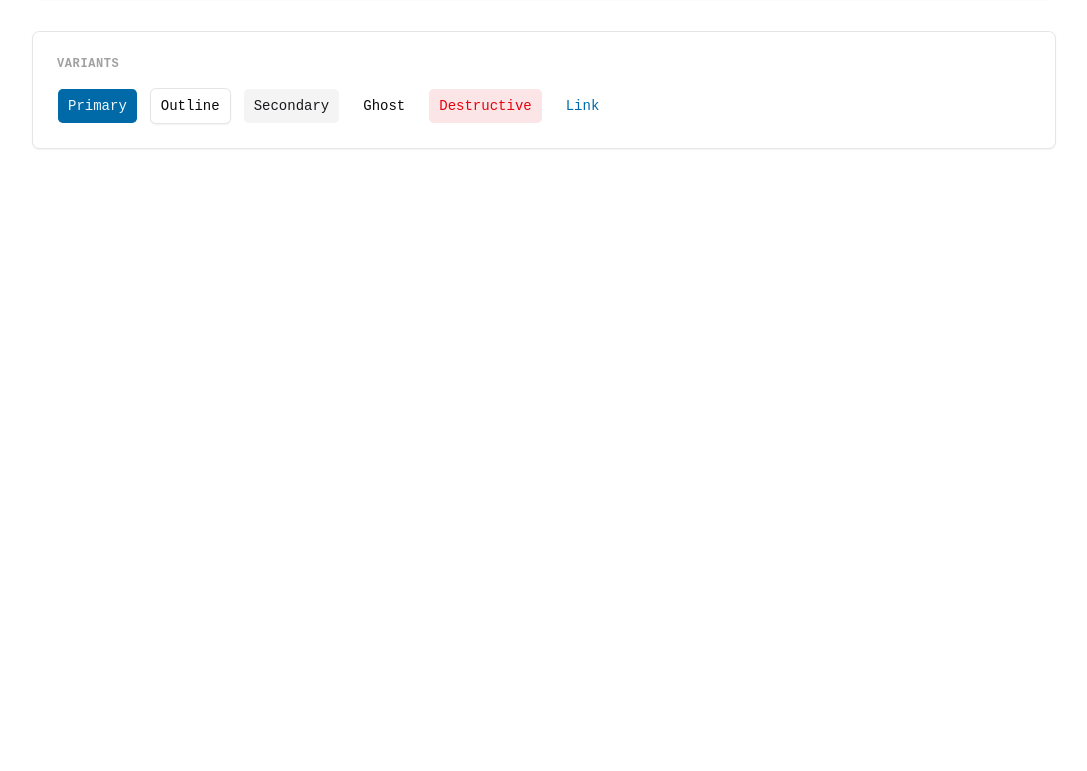
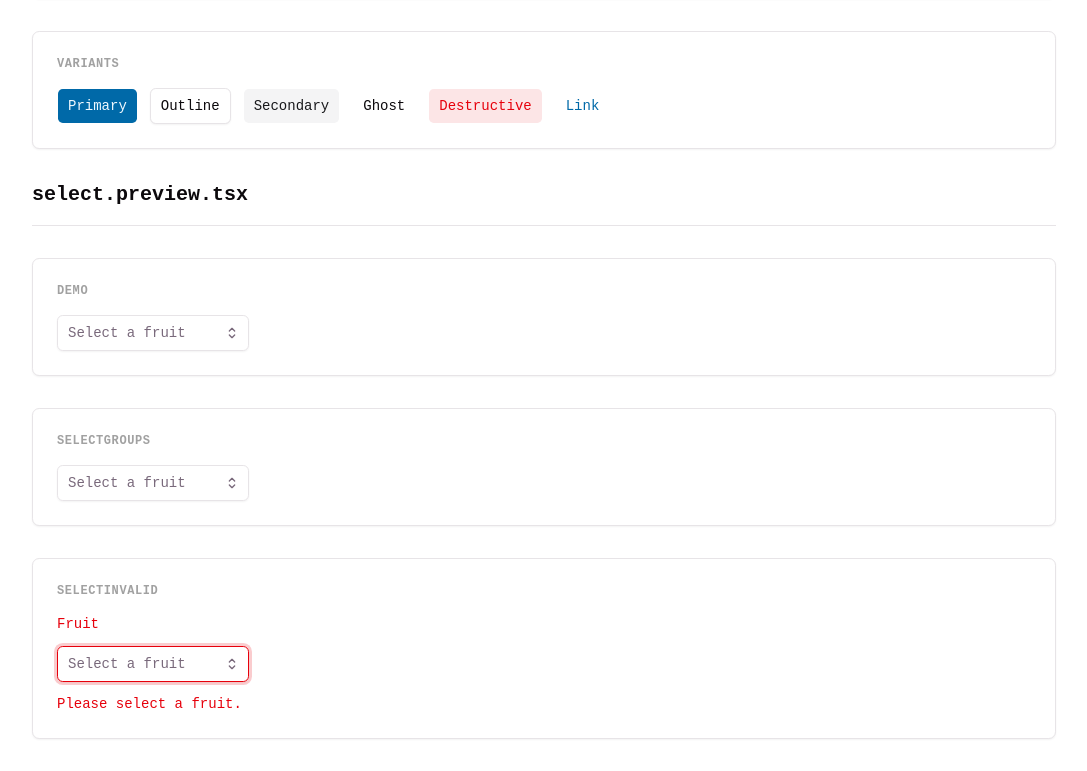
Before and after one commit to acidMyke/estatimator-webapp, a React (Vite) app in the folder web_app/: page /preview/components/ui in a window 1280 px wide. Shown: the part 382-1153 px from the top of the page, without its empty margins (96-1183 px from the left). Before the commit the page ends 800 px from the top, so only its background shows below. Built offline with nearby package versions, Linux system fonts and the light colour scheme.

Commit message:
chore: select preview & spacing between preview sections

```diff
--- /dev/null
+++ b/web_app/src/components/ui/select.preview.tsx
@@ -0,0 +1,104 @@
+import {
+  Select,
+  SelectContent,
+  SelectGroup,
+  SelectItem,
+  SelectLabel,
+  SelectSeparator,
+  SelectTrigger,
+  SelectValue,
+} from '@/components/ui/select';
+
+import { Field, FieldError, FieldLabel } from './field';
+
+const items = [
+  { label: 'Select a fruit', value: null },
+  { label: 'Apple', value: 'apple' },
+  { label: 'Banana', value: 'banana' },
+  { label: 'Blueberry', value: 'blueberry' },
+  { label: 'Grapes', value: 'grapes' },
+  { label: 'Pineapple', value: 'pineapple' },
+];
+
+export function Demo() {
+  return (
+    <Select items={items}>
+      <SelectTrigger className='w-full max-w-48'>
+        <SelectValue />
+      </SelectTrigger>
+      <SelectContent>
+        <SelectGroup>
+          <SelectLabel>Fruits</SelectLabel>
+          {items.map(item => (
+            <SelectItem key={item.value} value={item.value}>
+              {item.label}
+            </SelectItem>
+          ))}
+        </SelectGroup>
+      </SelectContent>
+    </Select>
+  );
+}
+
+export function SelectGroups() {
+  const fruits = [
+    { label: 'Apple', value: 'apple' },
+    { label: 'Banana', value: 'banana' },
+    { label: 'Blueberry', value: 'blueberry' },
+  ];
+  const vegetables = [
+    { label: 'Carrot', value: 'carrot' },
+    { label: 'Broccoli', value: 'broccoli' },
+    { label: 'Spinach', value: 'spinach' },
+  ];
+  const allItems = [{ label: 'Select a fruit', value: null }, ...fruits, ...vegetables];
+  return (
+    <Select items={allItems}>
+      <SelectTrigger className='w-full max-w-48'>
+        <SelectValue />
+      </SelectTrigger>
+      <SelectContent>
+        <SelectGroup>
+          <SelectLabel>Fruits</SelectLabel>
+          {fruits.map(item => (
+            <SelectItem key={item.value} value={item.value}>
+              {item.label}
+            </SelectItem>
+          ))}
+        </SelectGroup>
+        <SelectSeparator />
+        <SelectGroup>
+          <SelectLabel>Vegetables</SelectLabel>
+          {vegetables.map(item => (
+            <SelectItem key={item.value} value={item.value}>
+              {item.label}
+            </SelectItem>
+          ))}
+        </SelectGroup>
+      </SelectContent>
+    </Select>
+  );
+}
+
+export function SelectInvalid() {
+  return (
+    <Field data-invalid className='w-full max-w-48'>
+      <FieldLabel>Fruit</FieldLabel>
+      <Select items={items}>
+        <SelectTrigger aria-invalid>
+          <SelectValue />
+        </SelectTrigger>
+        <SelectContent>
+          <SelectGroup>
+            {items.map(item => (
+              <SelectItem key={item.value} value={item.value}>
+                {item.label}
+              </SelectItem>
+            ))}
+          </SelectGroup>
+        </SelectContent>
+      </Select>
+      <FieldError>Please select a fruit.</FieldError>
+    </Field>
+  );
+}
--- a/web_app/src/routes/preview/components/ui.tsx
+++ b/web_app/src/routes/preview/components/ui.tsx
@@ -1,5 +1,5 @@
 import { createFileRoute } from '@tanstack/react-router';
-import { useState, type ComponentType } from 'react';
+import { type ComponentType } from 'react';
 
 import { isComponentType } from '@/lib/utils';
 
@@ -24,13 +24,12 @@ export const Route = createFileRoute('/preview/components/ui')({
 
 function RouteComponent() {
   return (
-    <div className='flex-1 overflow-y-auto p-8'>
+    <div className='flex-1 overflow-y-auto p-8 space-y-8'>
       {previewSections.map(({ filename, sections }) => (
         <div className='mx-auto max-w-5xl space-y-8'>
           <div className='border-b pb-4'>
             <h2 className='text-xl font-bold'>{filename}</h2>
           </div>
-
           {sections.map(({ name, Component }) => (
             <div key={name} className='rounded-lg border bg-white p-6 shadow-xs'>
               <h3 className='mb-4 text-xs font-semibold uppercase tracking-wider text-neutral-400'>{name}</h3>
```
